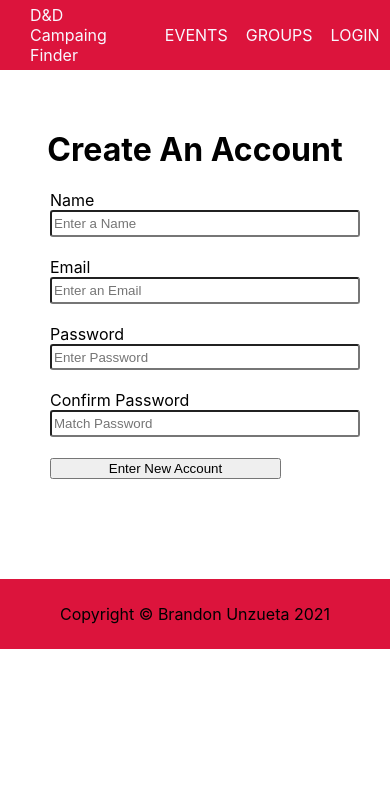
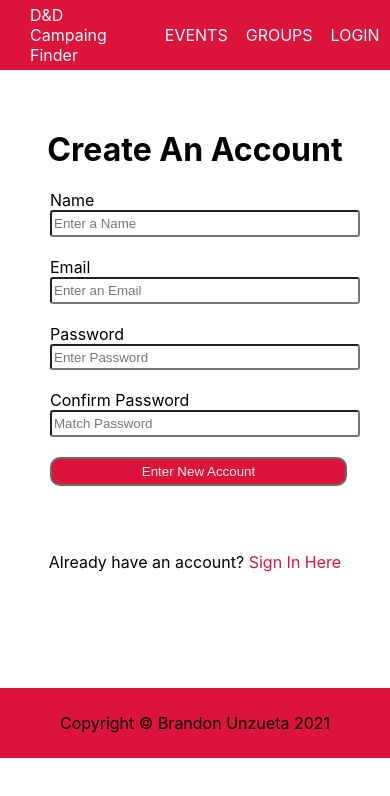
Before and after one commit to BJZeta/DnD-Campaign-Finder, a Next.js app in the folder frontend/: page /signup in a window 390 px wide. Shown: the top 796 px of the page. Built offline with nearby package versions, Linux system fonts and the light colour scheme.

Commit message:
finished 'base design' for signup page

```diff
--- a/frontend/pages/signup.js
+++ b/frontend/pages/signup.js
@@ -1,4 +1,5 @@
 import { useState } from "react";
+import Link from "next/link";
 import Layout from "../components/Layout";
 import styles from "../styles/SignUp.module.css";
 
@@ -17,7 +18,7 @@ export default function SignUp() {
 
         <form onSubmit={handleSubmitAccount}>
           <div className={styles.inputs}>
-            <label for="name">Name</label>
+            <label htmlFor="name">Name</label>
             <input
               type="text"
               id="name"
@@ -28,7 +29,7 @@ export default function SignUp() {
             />
           </div>
           <div className={styles.inputs}>
-            <label for="email">Email</label>
+            <label htmlFor="email">Email</label>
             <input
               type="email"
               id="email"
@@ -39,7 +40,7 @@ export default function SignUp() {
             />
           </div>
           <div className={styles.inputs}>
-            <label for="password">Password</label>
+            <label htmlFor="password">Password</label>
             <input
               type="text"
               id="password"
@@ -50,7 +51,7 @@ export default function SignUp() {
             />
           </div>
           <div className={styles.inputs}>
-            <label for="confirmPassword">Confirm Password</label>
+            <label htmlFor="confirmPassword">Confirm Password</label>
             <input
               type="text"
               id="confirmPassword"
@@ -62,6 +63,14 @@ export default function SignUp() {
           </div>
           <button type="submit">Enter New Account</button>
         </form>
+        <div className={styles.login_link}>
+          <p>
+            Already have an account?{" "}
+            <Link href="/login">
+              <a>Sign In Here</a>
+            </Link>
+          </p>
+        </div>
       </div>
     </Layout>
   );
--- a/frontend/styles/SignUp.module.css
+++ b/frontend/styles/SignUp.module.css
@@ -23,6 +23,22 @@
 
 .signupScreen button {
   float: right;
+  color: #ffeded;
+  background-color: crimson;
+  padding: 5px 10px;
+  border: dimgray 2px solid;
+  border-radius: 10px;
+}
+
+.login_link {
+  display: flex;
+  align-items: center;
+  justify-content: center;
+  margin: 50px auto;
+}
+
+.login_link a {
+  color: crimson;
 }
 
 @media screen and (max-width: 960px) {
@@ -38,7 +54,11 @@
 
   .signupScreen button {
     float: none;
-    width: 70%;
+    width: 90%;
     margin-left: 20px;
   }
+
+  .login_link {
+    width: max-content;
+  }
 }
```
Also changed, not shown: frontend/pages/login.js (added, +9 -0 lines).
